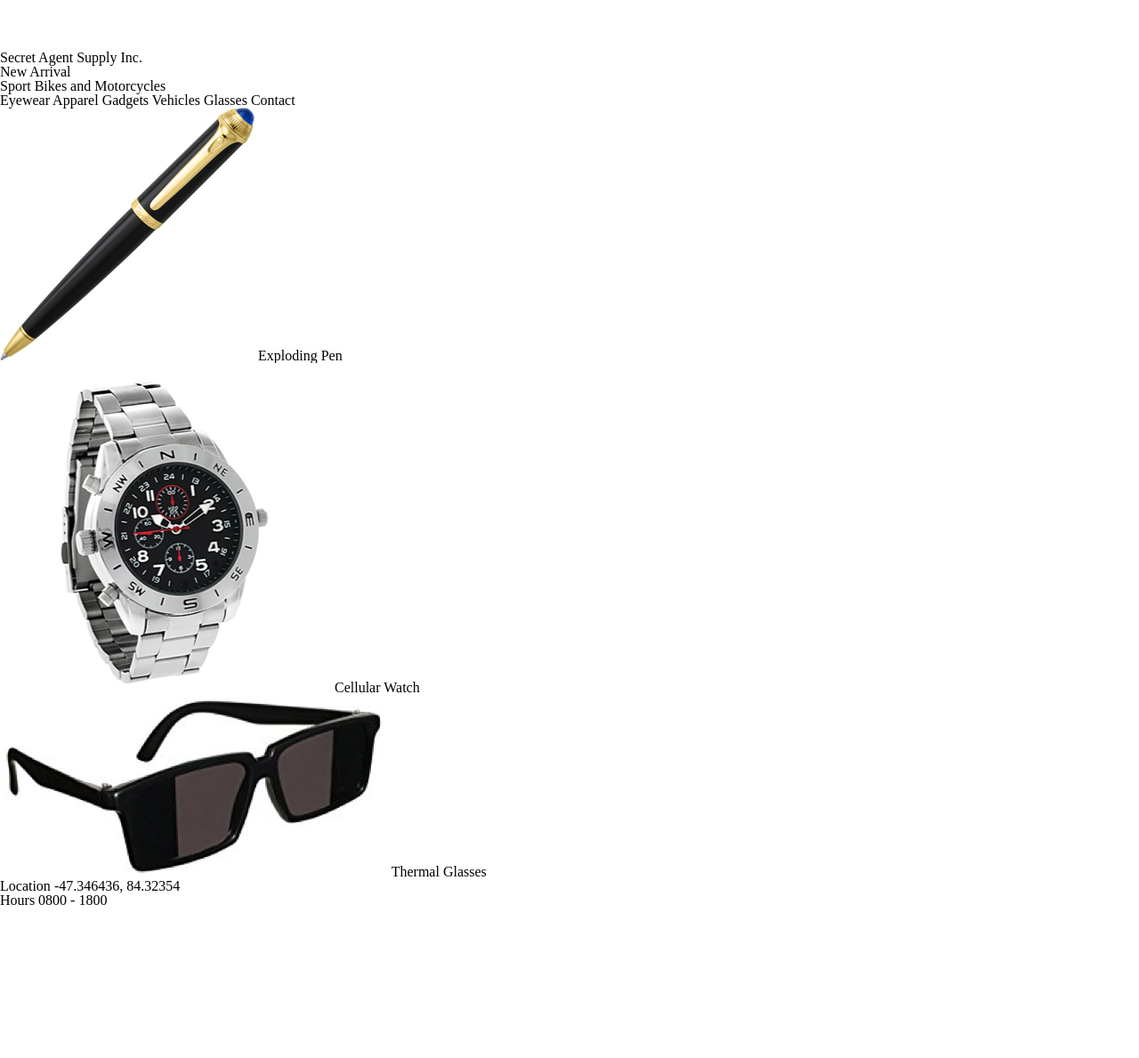
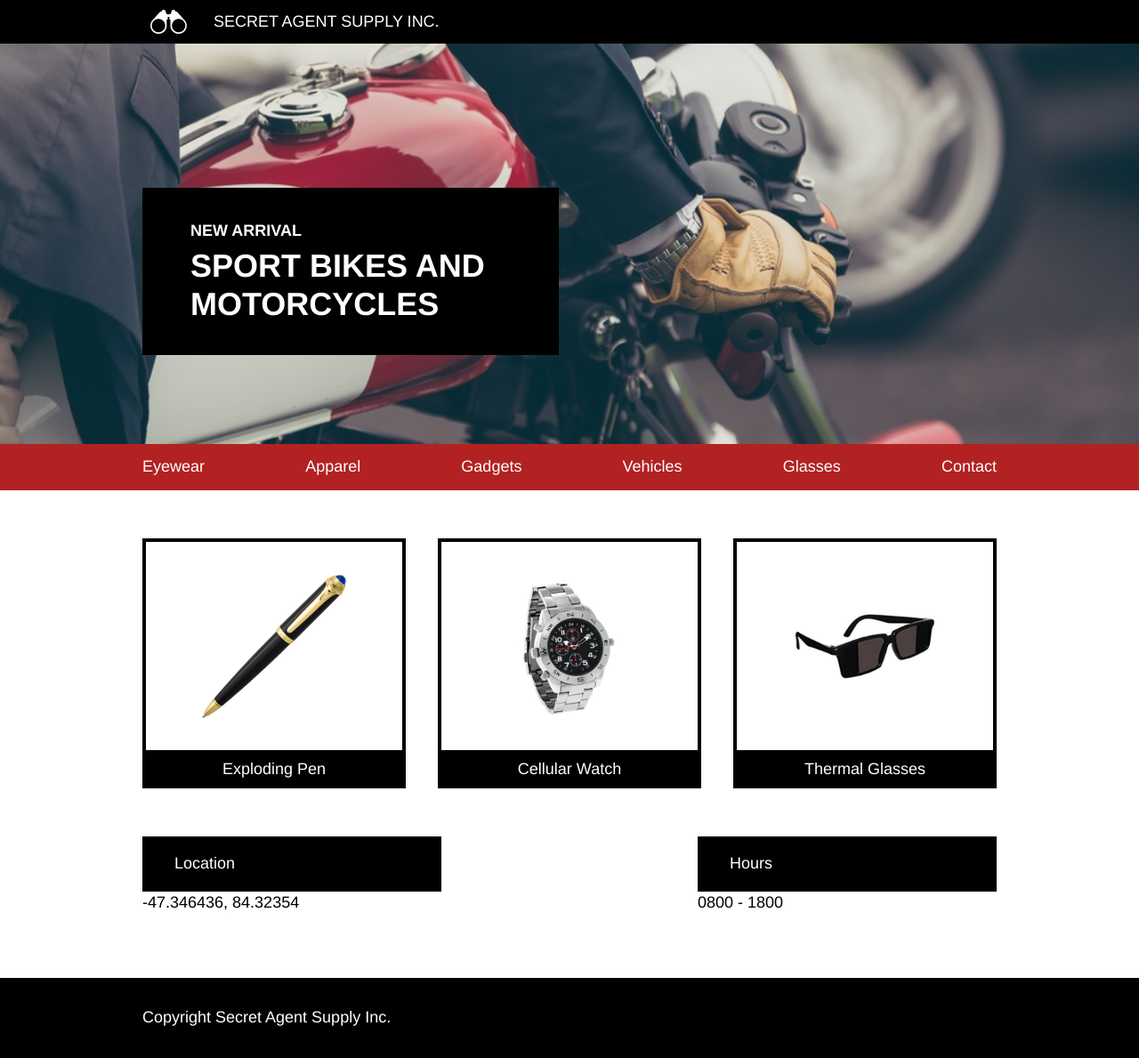
Before and after one commit to MSiccama/SecretAgentSupply, a plain HTML site: page index.html in a window 1280 px wide. Shown: the whole page at 89% size. Before the commit the page ends 1020 px from the top, so only its background shows below. Drawn offline with Linux system fonts and the light colour scheme.

Commit message:
Commit changes html and desktop version css.

```diff
--- a/index.html
+++ b/index.html
@@ -7,22 +7,24 @@
   </head>
   <body>
     <!--header-->
-    <div class="logo-header background">
+    <div class="logo background">
       <div class="logo container">
         <img src="./resources/logo.png">
         <h3>Secret Agent Supply Inc.</h3>
       </div>
     </div>
-    <div class="background header">
+    <div class="header background">
+      <div class="header container">
         <div class="header content">
           <h3>New Arrival</h3>
           <h1>Sport Bikes and Motorcycles</h1>
         </div>
       </div>
+    </div>
 
     <!--navigation bar-->
     <div class="nav background">
-      <nav class="navigation">
+      <nav class="navigation container">
         <span>Eyewear</span>
         <span>Apparel</span>
         <span>Gadgets</span>
@@ -33,43 +35,48 @@
     </div>
 
     <!--middle-->
-    <div class="middle">
+    <div class="middle background">
+      <div class="middle container">
       <!--row one with products-->
         <div class="products row">
           <div class="pen block">
+            <div class="pen image">
               <img src="./resources/pen.png" />
+            </div>
             <span>Exploding Pen</span>
           </div>
           <div class="watch block">
+            <div class="watch image">
               <img src="./resources/watch.png" />
+            </div>
             <span>Cellular Watch</span>
           </div>
           <div class="glasses block">
+            <div class="glasses image">
               <img src="./resources/glasses.png" />
+            </div>
             <span>Thermal Glasses</span>
           </div>
         </div>
       <!--location and hours row-->
         <div class="location-hours row">
           <div class="location bar">
-          <span>Location</span>
+            <h4>Location</h4>
             <span>-47.346436, 84.32354</span>
           </div>
           <div class="hours bar">
-          <span>Hours</span>
+            <h4>Hours</h4>
             <span>0800 - 1800</span>
+          </div>
+        </div>
       </div>
     </div>
 
       <!--footer-->
-      <div class=
-
-
-
-
-
-
-
+    <footer class="footer background">
+     <div class="copyright container">
+      <span>Copyright Secret Agent Supply Inc.</span>
+    </footer>
 
   </body>
 </html>
--- a/resources/css/style.css
+++ b/resources/css/style.css
@@ -0,0 +1,146 @@
+html {
+  font-size: 18px;
+  font-family: Helvetica;
+  color: white;
+}
+
+body {
+  line-height: 1.4rem;
+}
+
+body, .background {
+  margin: 0;
+}
+
+.background {
+  width: 100%;
+}
+
+.container {
+  width: 960px;
+  margin: 0 auto;
+}
+
+.logo.background {
+  background-color: black;
+}
+
+.logo.container {
+  display: flex;
+  align-items: center;
+  margin: 0 auto;
+}
+
+.logo.container img {
+  padding-left: 0.5rem;
+  padding-right: 1rem;
+  height: 1.5rem;
+
+}
+
+h1, h3 {
+  text-transform: uppercase;
+}
+
+.logo h3 {
+  padding: 0.66rem;
+  font-size: 1rem;
+}
+
+.header.background {
+  background-image: url("../moto.jpeg");
+  background-repeat: no-repeat;
+  background-position: center;
+  background-size: cover;
+  height: 25rem;
+}
+
+.header.content {
+  background-color: black;
+  padding: 2rem 3rem;
+  position: relative;
+  top: 9rem;
+  width: 20rem;
+  font-weight: bold;
+}
+
+h1 {
+  padding-top: 0.25rem;
+  font-size: 2rem;
+  line-height: 2.4rem;
+}
+
+.nav.background {
+  background-color: firebrick;
+}
+
+.navigation.container {
+  padding: 0.75rem;
+  display: flex;
+  align-items: center;
+  justify-content: space-between;
+}
+
+.middle.container {
+  padding-top: 3rem;
+  padding-bottom: 4rem;
+}
+
+.row {
+  display: flex;
+  justify-content: space-between;
+}
+
+.block {
+  border-top: 4px solid black;
+  border-left: 4px solid black;
+  border-right: 4px solid black;
+  width: 30%;
+}
+
+.image {
+  margin: 2rem auto;
+  height: 9rem;
+  display: flex;
+  align-items: center;
+  justify-content: center;
+}
+
+.image img {
+  display: block;
+  max-height: 100%;
+  max-width: 9rem;
+}
+
+.block span, .bar h4, footer {
+  background-color: black;
+}
+
+.block span {
+  padding: 0.5rem;
+  display: block;
+  text-align: center;
+}
+
+.location-hours.row {
+  padding-top: 3rem;
+  width: 100%;
+}
+
+.bar {
+  width: 35%;
+}
+
+.bar h4 {
+  padding: 1rem 2rem;
+}
+
+.bar span {
+  color: black;
+}
+
+footer {
+  height: 5rem;
+  display: flex;
+  align-items: center;
+}
```
Lines whose indentation alone changed are shown as unchanged.
